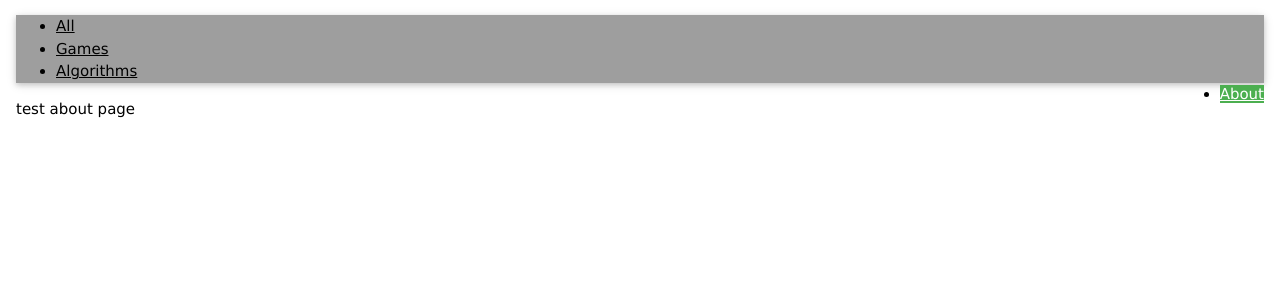
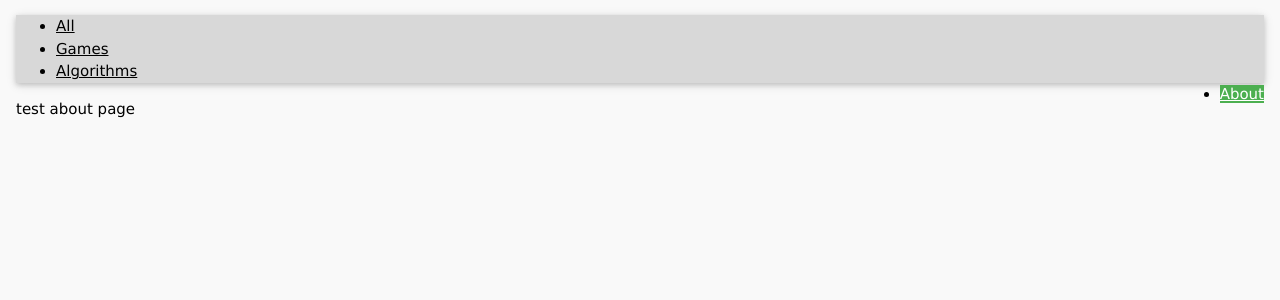
Before and after one commit to simpleProgrammingBlog/simpleProgrammingBlog.github.io, a Jekyll site: the page built from about/index.html, in a window 1280 px wide. Shown: the top 300 px of the page. Built offline with Jekyll 4.4.1, drawn with Linux system fonts in a browser that asks for light colours.

Commit message:
color stuff

```diff
--- a/_layouts/default.html
+++ b/_layouts/default.html
@@ -4,9 +4,30 @@
 			<meta name="viewport" content="width=device-width, initial-scale=1.0"/>
 			<title>{{ page.title }}</title>
 			<link rel="stylesheet" href="http://www.w3schools.com/lib/w3.css">
+			<style>
+				.w3-theme-l5 {color:#000 !important; background-color:#f9f9f9 !important}
+				.w3-theme-l4 {color:#000 !important; background-color:#ececec !important}
+				.w3-theme-l3 {color:#000 !important; background-color:#d8d8d8 !important}
+				.w3-theme-l2 {color:#000 !important; background-color:#c5c5c5 !important}
+				.w3-theme-l1 {color:#000 !important; background-color:#b1b1b1 !important}
+				.w3-theme-d1 {color:#fff !important; background-color:#8e8e8e !important}
+				.w3-theme-d2 {color:#fff !important; background-color:#7e7e7e !important}
+				.w3-theme-d3 {color:#fff !important; background-color:#6f6f6f !important}
+				.w3-theme-d4 {color:#fff !important; background-color:#5f5f5f !important}
+				.w3-theme-d5 {color:#fff !important; background-color:#4f4f4f !important}
+
+				.w3-theme-light {color:#000 !important; background-color:#f9f9f9 !important}
+				.w3-theme-dark {color:#fff !important; background-color:#4f4f4f !important}
+				.w3-theme-action {color:#fff !important; background-color:#4f4f4f !important}
+
+				.w3-theme {color:#fff !important; background-color:#9e9e9e !important}
+				.w3-text-theme {color:#9e9e9e !important}
+				.w3-theme-border {border-color:#9e9e9e !important}
+				.w3-hover-theme:hover {color:#fff !important; background-color:#9e9e9e !important}
+			</style>
 		</head>
-		<body class="w3-container w3-white">
-			<ul class="w3-navbar w3-card-2 w3-grey">
+		<body class="w3-container w3-theme-light">
+			<ul class="w3-navbar w3-card-2 w3-theme-l3">
 				<li><a href="/">All</a></li>
 				<li><a href="/">Games</a></li>
 				<li><a href="/">Algorithms</a></li>
--- a/index.html
+++ b/index.html
@@ -49,7 +49,7 @@ title: Joshua Allen
 	<!-- loop through each title in the array -->
 	{% for title in title_array %}
 		<div class="w3-card-4" id="card">
-			<header class="w3-container w3-blue" id="header">
+			<header class="w3-container w3-theme" id="header">
 				<h4 class="project_title" id="title">{{ title | truncate: 25 }}</h4>
 			</header>
 			<div class="w3-container" id="imageHolder">
@@ -60,11 +60,11 @@ title: Joshua Allen
 					 height="180"/>
 
 			</div>
-			<div class="w3-container w3-grey" id="buttonHolder">
+			<div class="w3-container w3-theme-l2" id="buttonHolder">
 				{% for post in site.posts %}
 					{% if post.title == title %}
 						<a href="{{ post.url }}" style="text-decoration: none;">
-							<button class="w3-btn-block w3-grey w3-hover-green" id="button">
+							<button class="w3-btn-block w3-theme-l2 w3-hover-green" id="button">
 								{{ post.language }}
 							</button>
 						</a>
```
